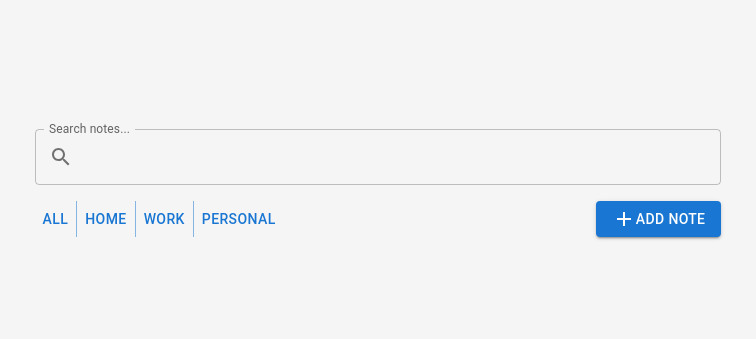
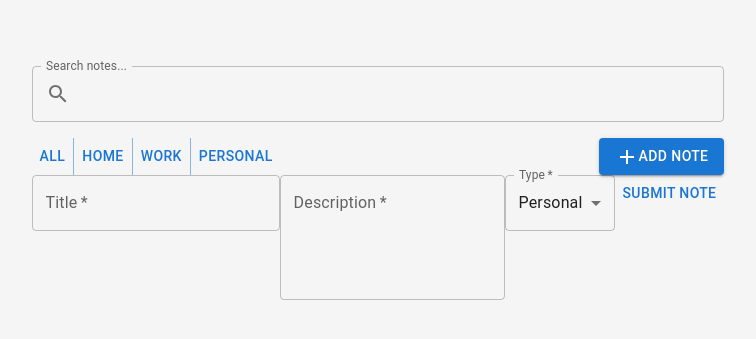
Before and after one commit to StephenCsengo/notes, a React (Vite) app: page / in a window 1280 px wide. Shown: the part 217-556 px from the top of the page, without its empty margins (262-1018 px from the left). Built offline with nearby package versions, Linux system fonts and the light colour scheme.

Commit message:
Add note form code

```diff
--- a/src/App.jsx
+++ b/src/App.jsx
@@ -6,6 +6,7 @@ import Container from "@mui/material/Container";
 import Search from "./Search.jsx";
 import Filters from "./Filters.jsx";
 import AddNote from "./AddNote.jsx";
+import NoteForm from "./NoteForm.jsx";
 import { Grid2 } from "@mui/material";
 const App = () => {
   return (
@@ -21,6 +22,7 @@ const App = () => {
           <AddNote />
         </Grid2>
       </Grid2>
+      <NoteForm />
     </Container>
   );
 };
--- /dev/null
+++ b/src/NoteForm.jsx
@@ -0,0 +1,51 @@
+import React, { useState } from "react";
+import { TextField, MenuItem, Button } from "@mui/material";
+
+const NoteForm = () => {
+    const [title, setTitle] = useState("");
+    const [desc, setDesc] = useState("");
+    const [type, setType] = useState("Personal");
+    const types = [
+        {
+            key: 1,
+            value: "Personal"
+        },
+        {
+                key: 2,
+                value:"Home"
+        },
+        {
+                key: 3,
+                value: "Work"
+        }
+    ];
+
+    const handleSubmit = (e) => {
+        e.preventDefault();
+        console.log(title, desc, type)
+    }
+
+    return (
+        <form onSubmit={handleSubmit}>
+            <TextField id="title" value={title} onChange={(e) => setTitle(e.target.value)} label="Title" required></TextField>
+            <TextField id="desc" value={desc} onChange={(e) => setDesc(e.target.value)} multiline rows={4} label="Description"
+            required></TextField>
+            <TextField
+                id="type"
+                value={type}
+                onChange={(e) => setType(e.target.value)}
+                select
+                label="Type"
+                required
+            >
+                {types.map((option) => (
+                    <MenuItem key={option.key} value={option.value}>
+                    {option.value}
+                    </MenuItem>
+                ))}
+            </TextField>
+            <Button>Submit Note</Button>
+        </form>
+    )
+}
+export default NoteForm;
```
Also changed, not shown: 1 other file (tests, documents, lock files or other folders).
